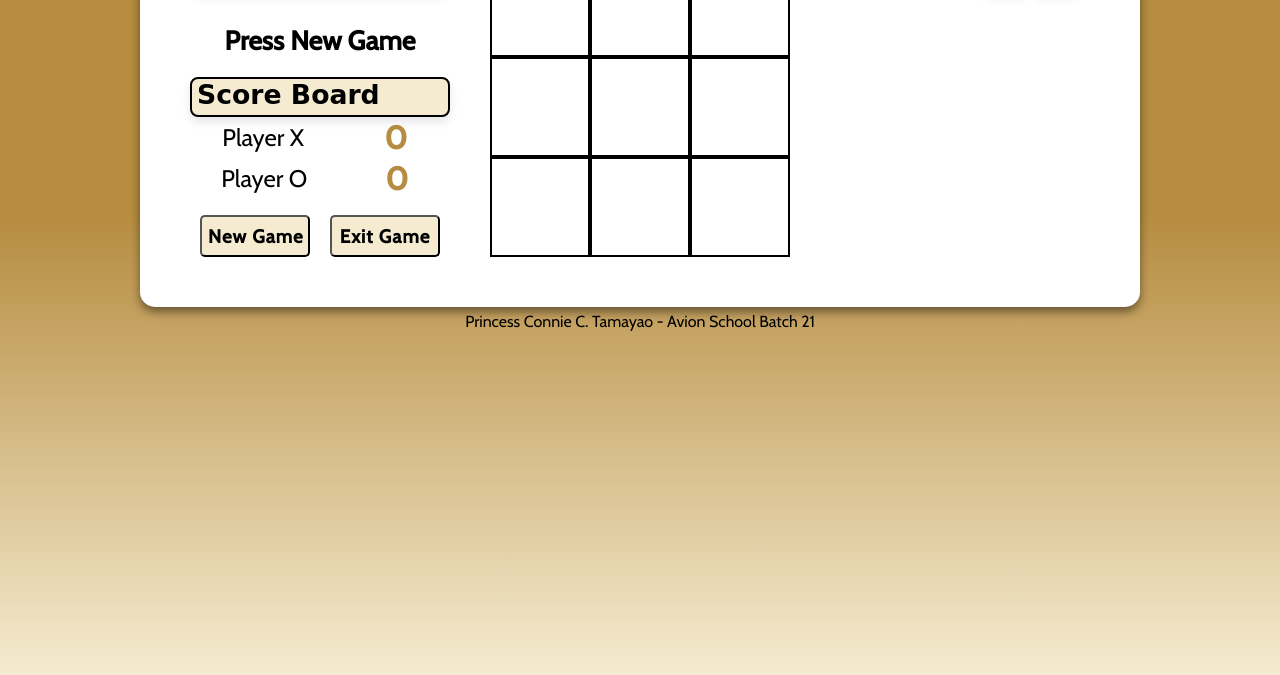
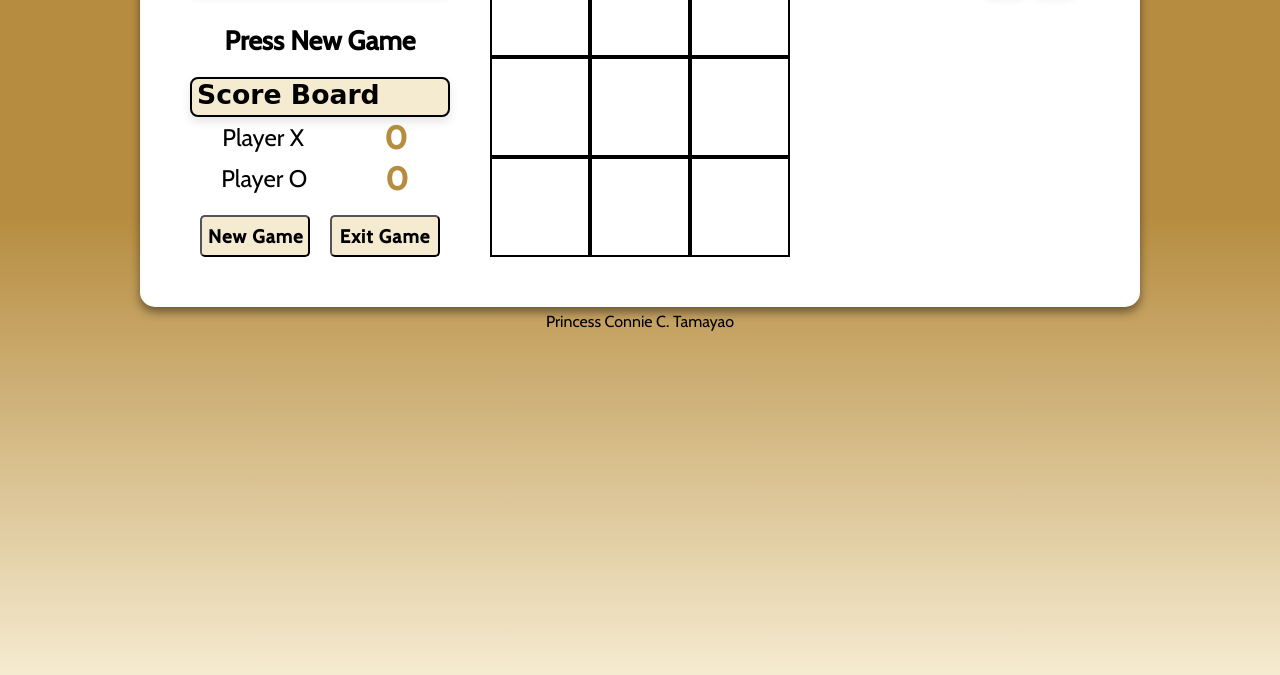
Before and after one commit to tammytamayao/TicTacToe, a plain HTML site: page index.html in a window 1280 px wide. Shown: the part 241-916 px from the top of the page. Drawn offline with nearby package versions, Linux system fonts and the light colour scheme; a web font is replaced by a local one.

Commit message:
modified footer

```diff
--- a/index.html
+++ b/index.html
@@ -79,7 +79,7 @@
     </div>
 
 <!-- Footer -->
-<footer>Princess Connie C. Tamayao - Avion School Batch 21</footer>
+<footer>Princess Connie C. Tamayao</footer>
 <script src="script.js"></script>
 </body>
 </html>
```
